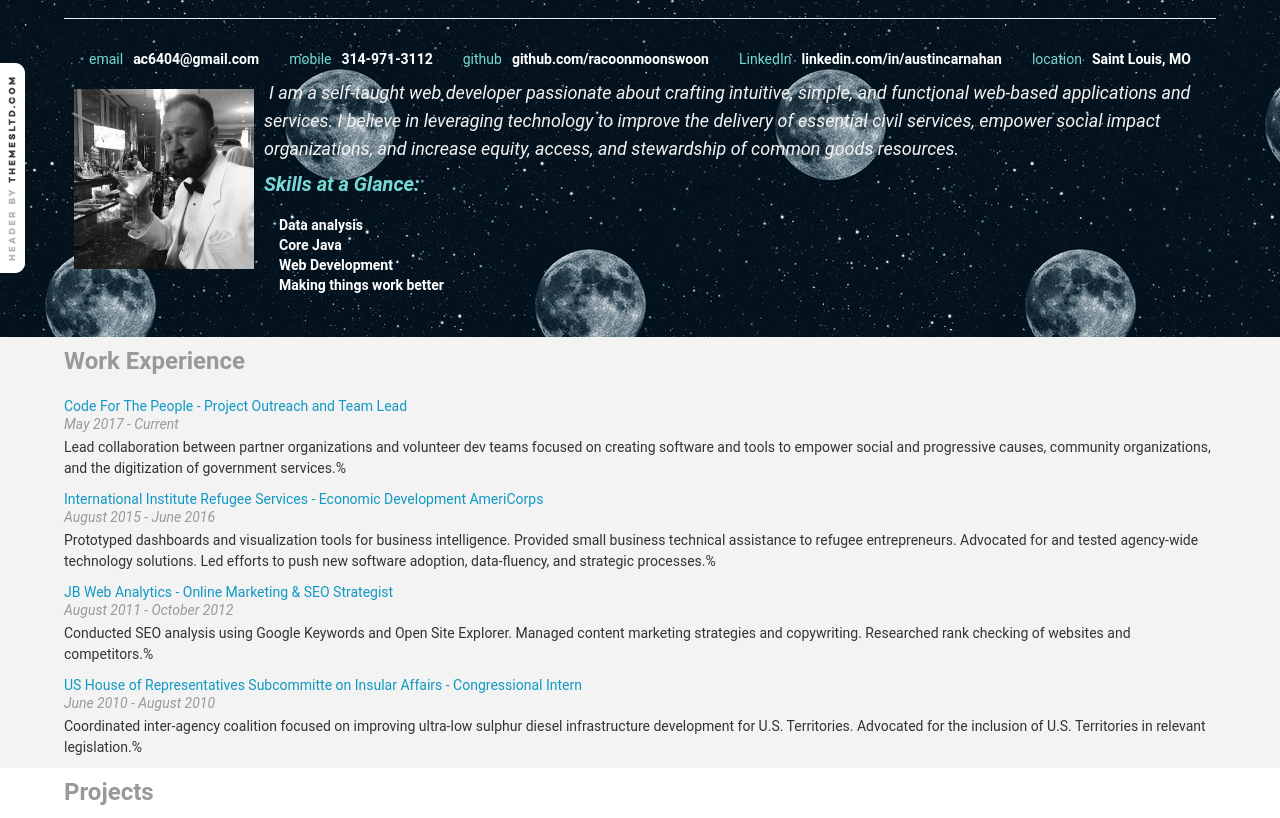
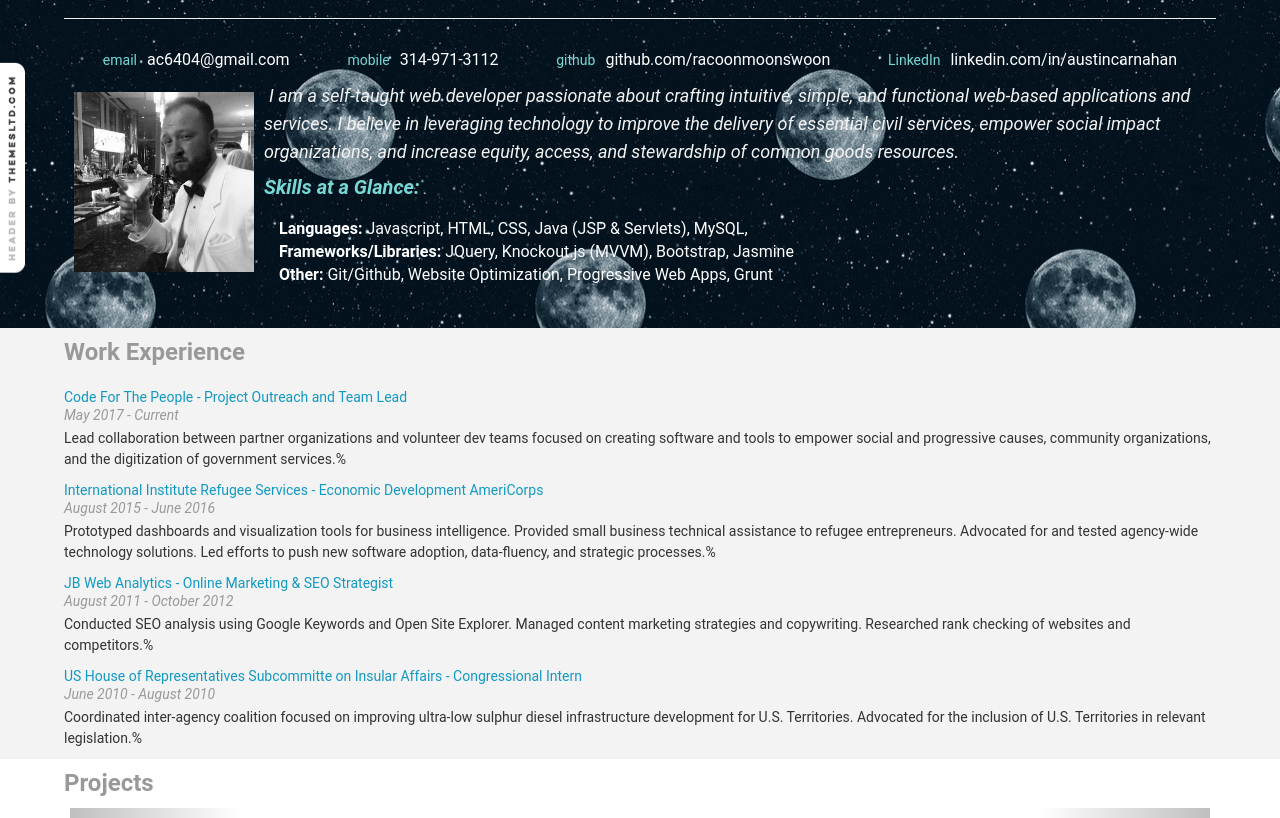
Before and after one commit to austin-carnahan/austin-carnahan.github.io, a plain HTML site: page index.html in a window 1280 px wide. Shown: the part 82-900 px from the top of the page. Drawn offline with nearby package versions, Linux system fonts and the light colour scheme; some packages are replaced by stand-ins of ours.

Commit message:
links added to elements

```diff
--- a/css/style.css
+++ b/css/style.css
@@ -84,7 +84,7 @@ p {
   line-height: 21px;
 }
 
-a {
+.link {
   color: #1199c3;
   text-decoration: none;
   margin-top: 10px;
@@ -113,7 +113,7 @@ a {
 }
 
 .white-text {
-  font-weight: bold;
+  font-size: 16px;
   color: #fff;
 }
 
--- a/js/helper.js
+++ b/js/helper.js
@@ -19,24 +19,26 @@ var HTMLcontactGeneric = '<li class="flex-item"><span class="orange-text">%conta
 var HTMLmobile = '<li class="flex-item"><span class="orange-text">mobile</span><span class="white-text">%data%</span></li>';
 var HTMLemail = '<li class="flex-item"><span class="orange-text">email</span><span class="white-text">%data%</span></li>';
 var HTMLtwitter = '<li class="flex-item"><span class="orange-text">twitter</span><span class="white-text">%data%</span></li>';
-var HTMLgithub = '<li class="flex-item"><span class="orange-text">github</span><span class="white-text">%data%</span></li>';
-var HTMLlinkedIn = '<li class="flex-item"><span class="orange-text">LinkedIn</span><span class="white-text">%data%</span></li>';
-var HTMLlocation = '<li class="flex-item"><span class="orange-text">location</span><span class="white-text">%data%</span></li>';
+var HTMLgithub = '<li class="flex-item"><a href="http://www.github.com/racoonmoonswoon" target="_blank"><span class="orange-text">github</span><span class="white-text">%data%</span></a></li>';
+var HTMLlinkedIn = '<li class="flex-item"><a href="http://www.linkedin.com/in/austincarnahan" target="_blank"><span class="orange-text">LinkedIn</span><span class="white-text">%data%</span></a></li>';
+// var HTMLlocation = '<li class="flex-item"><span class="orange-text">location</span><span class="white-text">%data%</span></li>';
 
 var HTMLbioPic = '<img src="%data%" class="biopic">';
 var HTMLwelcomeMsg = '<span class="welcome-message">%data%</span>';
 
 var HTMLskillsStart = '<h3 id="skills-h3">Skills at a Glance:</h3><ul id="skills" class="flex-column"></ul>';
-var HTMLskills = '<li class="flex-item"><span class="white-text">%data%</span></li>';
-
+var HTMLlanguages = '<li class="flex-item"><span class="white-text"><strong>Languages:</strong> %data%</span></li>';
+var HTMLframeworks = '<li class="flex-item"><span class="white-text"><strong>Frameworks/Libraries:</strong> %data%</span></li>';
+var HTMLother = '<li class="flex-item"><span class="white-text"><strong>Other:</strong> %data%</span></li>';
 var HTMLworkStart = '<div class="work-entry"></div>';
-var HTMLworkEmployer = '<a href="#">%data%';
+var HTMLworkEmployer = '<a href="#" target="_blank" class="link">%data%';
 var HTMLworkTitle = ' - %data%</a>';
 var HTMLworkDates = '<div class="date-text">%data%</div>';
 var HTMLworkLocation = '<div class="location-text">%data%</div>';
 var HTMLworkDescription = '<p><br>%data%</p>';
 
-var HTMLprojectStart = '<div class="col-xs-4 project-entry"></div>';
+
+var HTMLprojectStart = '<a href="%data%" target="_blank"><div class="col-xs-4 project-entry"></div></a>';
 var HTMLprojectTitle = '<h3>%data%</h3>';
 var HTMLprojectDates = '<div class="date-text">%data%</div>';
 var HTMLprojectDescription = '<p>%data%</p>';
@@ -46,16 +48,16 @@ var HTMLcarouselSlide = '<div class="item"> <div class="row"> </div> </div>';
 var HTMLprojectCaption = '<div class="col-xs-12"><h3 class="projTitle">%title%</h3><p>%description%</p></div>';
 
 var HTMLschoolStart = '<div class="education-entry"></div>';
-var HTMLschoolName = '<a href="#">%data% -- %data2%</a>';
+var HTMLschoolName = '<a href="#" class="link" target="_blank">%data% -- %data2%</a>';
 // var HTMLschoolDegree = ' -- %data%</a>';
 var HTMLschoolDates = '<div class="date-text">%data%</div>';
 var HTMLschoolLocation = '<div class="location-text">%data%</div>';
 var HTMLschoolMajor = '<em><br>Major: %data%</em>';
 
 var HTMLonlineClasses = '<h3>Online Classes</h3>';
-var HTMLonlineTitleSchool = '<a href="#">%data% - %data2%</a>';
+var HTMLonlineTitleSchool = '<a href="#" class="link" target="_blank">%data% - %data2%</a>';
 var HTMLonlineDates = '<div class="date-text">%data%</div>';
-var HTMLonlineURL = '<br><a href="#">%data%</a>';
+var HTMLonlineURL = '<br><a href="#" class = "link" target="_blank">%data%</a>';
 
 var internationalizeButton = '<button>Internationalize</button>';
 var googleMap = '<div id="map"></div>';
--- a/js/resumeBuilder.js
+++ b/js/resumeBuilder.js
@@ -9,9 +9,9 @@ var bio = {
     "location" : "Saint Louis, MO"
   },
   "welcomeMessage" : "I am a self-taught web developer passionate about crafting intuitive, simple, and functional web-based applications and services. I believe in leveraging technology to improve the delivery of essential civil services, empower social impact organizations, and increase equity, access, and stewardship of common goods resources.",
-  "skills" : [
-    "Data analysis", "Core Java", "Web Development", "Making things work better"
-  ],
+  "languages" : ["Javascript, HTML, CSS, Java (JSP & Servlets), MySQL"],
+  "frameworks" : ["JQuery, Knockout.js (MVVM), Bootstrap, Jasmine"],
+  "other" : ["Git/Github, Website Optimization, Progressive Web Apps, Grunt"],
   "biopic" : "images/tuxshot.jpg",
 
   display: function getBio(){
@@ -48,10 +48,10 @@ var bio = {
       $("#topContacts, #footerContacts").append(formattedLinkedin);
     }
     //location
-    if(bio.contacts.location.length > 0){
-      var formattedLocation = HTMLlocation.replace("%data%", bio.contacts.location);
-      $("#topContacts, #footerContacts").append(formattedLocation);
-    }
+    // if(bio.contacts.location.length > 0){
+    //   var formattedLocation = HTMLlocation.replace("%data%", bio.contacts.location);
+    //   $("#topContacts, #footerContacts").append(formattedLocation);
+    // }
     //display pic
     if(bio.biopic.length > 0){
       var formattedPic = HTMLbioPic.replace("%data%", bio.biopic);
@@ -63,13 +63,21 @@ var bio = {
       $("#header").append(formattedMessage);
     }
     //display skills
-    if(bio.skills.length > 0){
+    if(bio.languages.length > 0){
       $("#header").append(HTMLskillsStart);
 
       //for(var skill in bio.skills){
-      bio.skills.forEach(function(skill){
-        var formattedSkill = HTMLskills.replace("%data%", skill);
-        $("#skills").append(formattedSkill);
+      bio.languages.forEach(function(language){
+        var formattedlang = HTMLlanguages.replace("%data%", language + ", ");
+        $("#skills").append(formattedlang);
+      });
+      bio.frameworks.forEach(function(framework){
+        var formattedframe = HTMLframeworks.replace("%data%", framework);
+        $("#skills").append(formattedframe);
+      });
+      bio.other.forEach(function(other){
+        var formattedother = HTMLother.replace("%data%", other);
+        $("#skills").append(formattedother);
       });
     }
   }
@@ -162,6 +170,7 @@ var work = {
       "title": "Project Outreach and Team Lead",
       "location" : "Saint Louis, MO",
       "dates": "May 2017 - Current",
+      "url": "https://www.meetup.com/Code-for-the-People/",
       "description": "Lead collaboration between partner organizations and volunteer dev teams focused on creating software and tools to empower social and progressive causes, community organizations, and the digitization of government services."
     },
     {
@@ -169,6 +178,7 @@ var work = {
       "title" : "Economic Development AmeriCorps",
       "location" : "Saint Louis, MO",
       "dates" : "August 2015 - June 2016",
+      "url": "https://www.iistl.org/",
       "description" : "Prototyped dashboards and visualization tools for business intelligence. Provided small business technical assistance to refugee entrepreneurs. Advocated for and tested agency-wide technology solutions. Led efforts to push new software adoption, data-fluency, and strategic processes."
     },
     {
@@ -176,6 +186,7 @@ var work = {
       "title": "Online Marketing & SEO Strategist",
       "location" : "Kirksville, MO",
       "dates": "August 2011 - October 2012",
+      "url": "https://jbwebanalytics.com/",
       "description": "Conducted SEO analysis using Google Keywords and Open Site Explorer. Managed content marketing strategies and copywriting. Researched rank checking of websites and competitors."
     },
     {
@@ -183,6 +194,7 @@ var work = {
       "title": "Congressional Intern",
       "location" : "Washington D.C.",
       "dates": "June 2010 - August 2010",
+      "url": "https://naturalresources.house.gov/indianinsularandalaskanativeissues/",
       "description": "Coordinated inter-agency coalition focused on improving ultra-low sulphur diesel infrastructure development for U.S. Territories. Advocated for the inclusion of U.S. Territories in relevant legislation."
     }
   ],
@@ -193,7 +205,7 @@ var work = {
     work.jobs.forEach(function(job){
       $("#workExperience").append(HTMLworkStart);
 
-      var formattedEmployer = HTMLworkEmployer.replace("%data%", job.employer);
+      var formattedEmployer = HTMLworkEmployer.replace("%data%", job.employer).replace("#", job.url);
       //concatenate employer and title. append to html
       var formattedTitle = HTMLworkTitle.replace("%data%", job.title);
       var formattedEmployerTitle = formattedEmployer + formattedTitle;
@@ -308,7 +320,9 @@ var projects = {
 
       var slideID2 = ".slide" + slidenumber.toString(); //for selecting slide
 
-      $(slideID2).append(HTMLprojectStart);
+      var formattedProj = HTMLprojectStart.replace("%data%", project.url);
+
+      $(slideID2).append(formattedProj);
       //insert image
       project.images.forEach(function(image){
       var formattedImage = HTMLprojectImage.replace("%data%", image);
```
